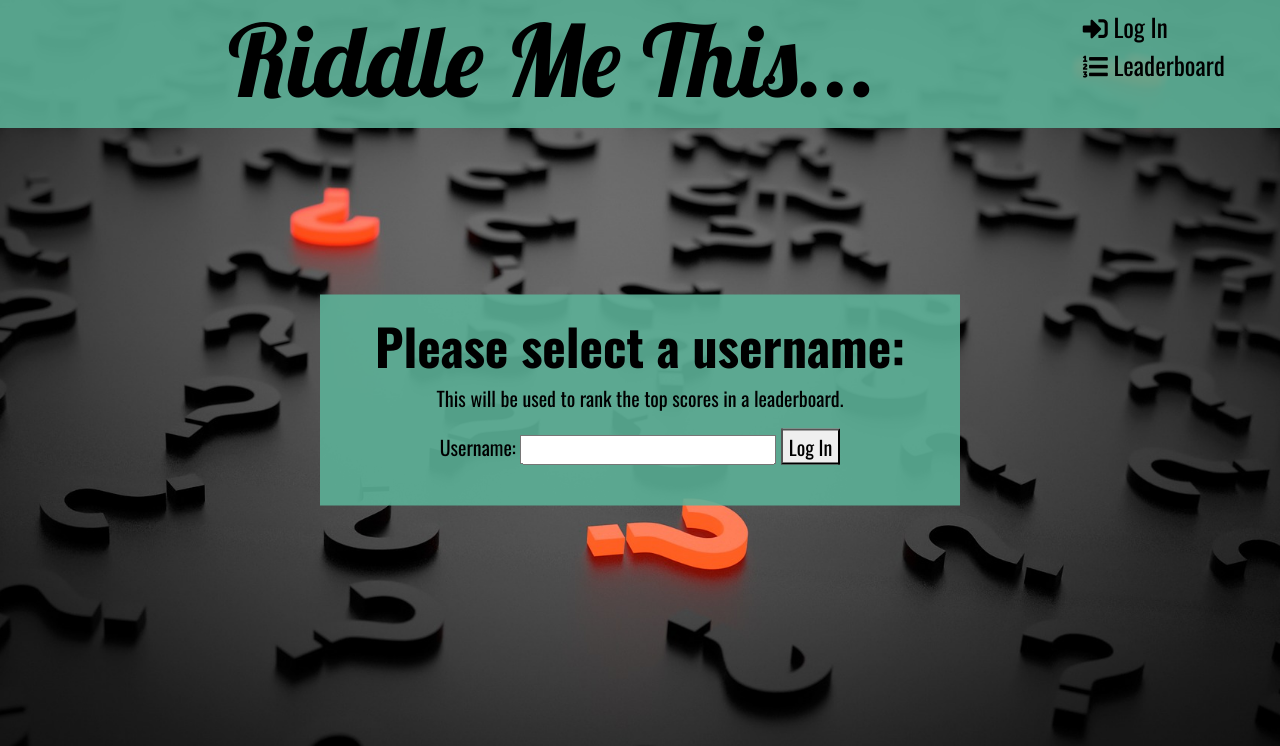
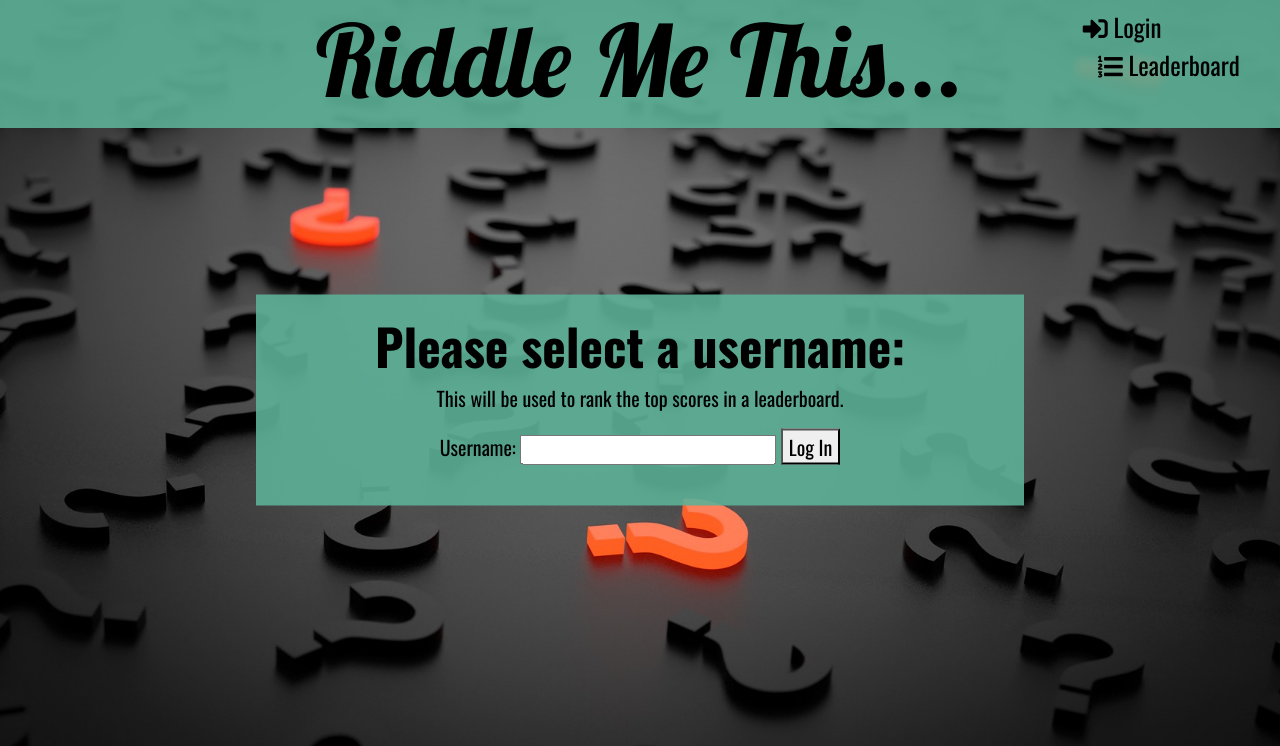
Before and after one commit to joanms/riddle-game, a Flask app: page / in a window 1280 px wide. Shown: the top 746 px of the page. Run offline with Flask 2, Linux system fonts and the light colour scheme; some libraries are stand-ins or nearby versions.

Commit message:
Fixed spacing of navbar links

```diff
--- a/static/css/style.css
+++ b/static/css/style.css
@@ -25,6 +25,10 @@ Black
     color: #FD4D0C;
 }
 
+#leaderboard-link{
+    margin-left: 15px;
+}
+
 
 /*MAIN CONTENT*/
 
@@ -43,7 +47,7 @@ body {
 .text-box {
     background-color: rgba(93, 177, 151, 0.9);
     color: black;
-    width: 50vw;
+    width: 60vw;
     padding: 20px;
     text-align: center;
     top: 50%;
@@ -55,6 +59,7 @@ body {
 h1 {
     font-family: "Lobster", cursive;
     font-size: 100px;
+    text-align: center;
 }
 
 h2 {
--- a/templates/base.html
+++ b/templates/base.html
@@ -17,8 +17,8 @@
                     <h1>Riddle Me This...</h1>
                 </div>
                 <div class="col-xs-6 offset-xs-3 col-md-2 navbar menuitem">
-                    <a class="menuitem" id="home" href="{{ url_for('index') }}"><i class="fas fa-sign-in-alt"></i> Log In</a>
-                    <a class="menuitem" href="{{ url_for('leaderboard') }}"><i class="fa fa-list-ol"></i> Leaderboard</a>
+                    <a class="menuitem" href="{{ url_for('index') }}"><i class="fas fa-sign-in-alt"></i> Login</a>
+                    <a class="menuitem" id="leaderboard-link" href="{{ url_for('leaderboard') }}"><i class="fa fa-list-ol"></i> Leaderboard</a>
                 </div>
             </div>
         </div>
```
